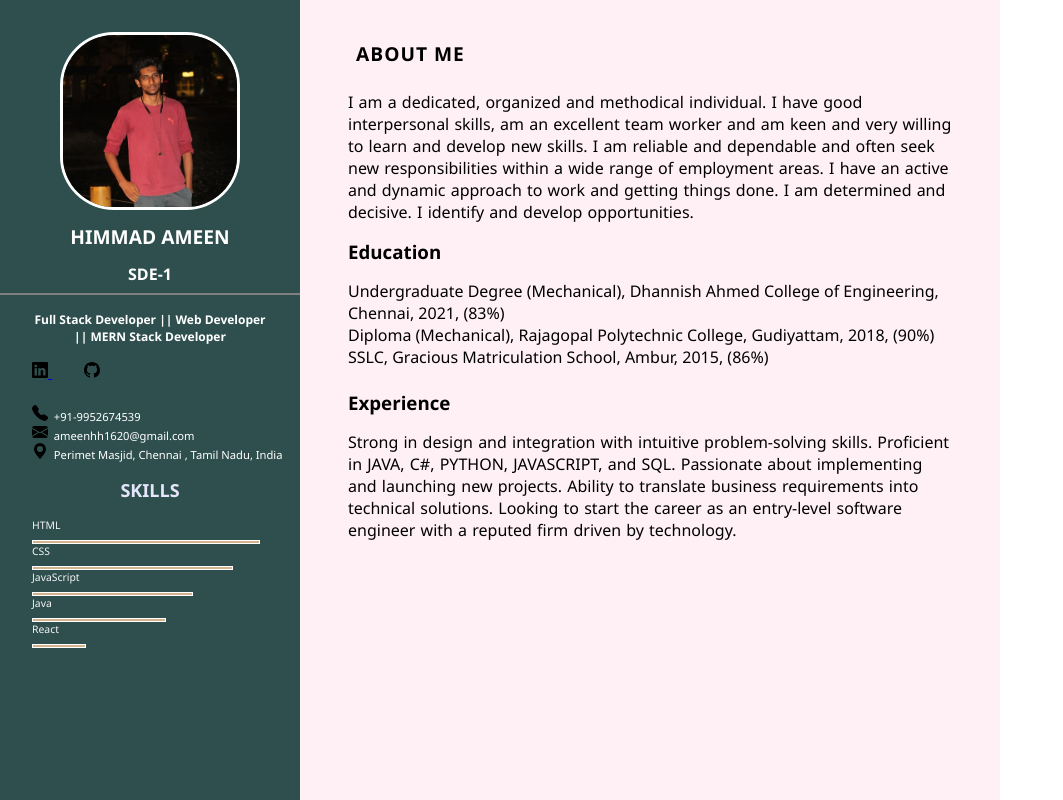
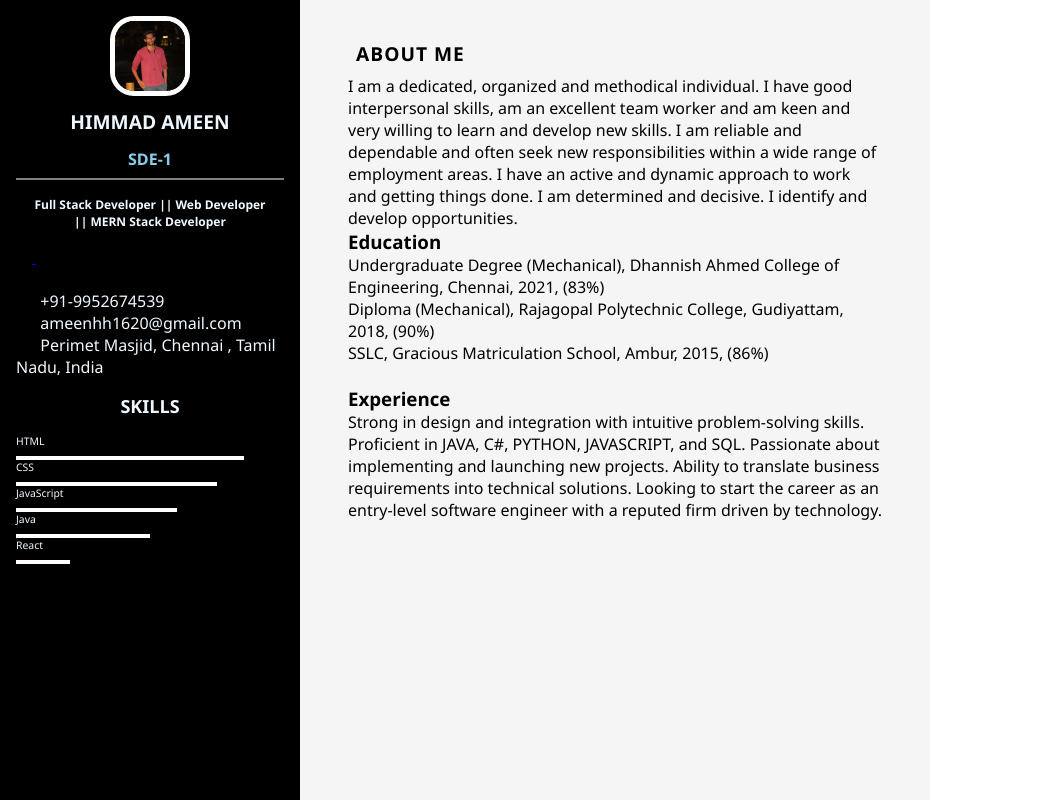
Before and after one commit to himadameen/Selectors-Basic-Selectors-Combinators-Id-selector-Class-selector---Post-Class---Responsive-Resum, a plain HTML site: page index.html in a window 1280 px wide. Shown: the top 800 px of the page, without its empty margins (0-1063 px from the left). Drawn offline with Linux system fonts and the light colour scheme.

Commit message:
my clone changes

```diff
--- a/style.css
+++ b/style.css
@@ -4,122 +4,139 @@
     box-sizing: border-box;
     list-style: none;
     font-family: 'Segoe UI', Tahoma, Geneva, Verdana, sans-serif;
+
 }
-.main-content{
+
+/* Write CSS code below */
+
+.main-content {
+
+    display: grid;
     max-height: 100vh;
     min-height: 1000px;
+    grid-template-columns: 300px 700px;
+}
+
+.left-section {
+    background-color: black;
+    color: aliceblue;
+    grid-column: 1 span;
+  /*  grid-column-start: 1;
+    grid-column-end: 2;  */
+}
+
+.right-section {
+    background-color: whitesmoke;
     width: 90%;
-    /* margin: 20px auto; */
-    /* grid-template-rows: 20% 80%; */
-    grid-template-columns: 300px 700px;
-    display: grid;
+    grid-column: span 1 / span 2;
 
+ /*   grid-column-start: 2;
+    grid-column-end: 3;  */
 }
-.left-section{
-    grid-column: span 1;
-    background-color: darkslategray;
+
+.left-content {
+    padding: 1rem;
 }
-.right-section{
-    background-color: lavenderblush;
-    /* width: 90%; */
-    padding: 2rem 3rem 2rem 3rem;
-    grid-column: span 1 / span 2;
+
+.profile-image img {
+    display: block;
+    margin: auto;
+    border: 5px white solid;
+    border-radius: 30%;
+    width: 30%;
 }
-.profile-image{
-    padding-top: 2rem;
+
+.name {
+    font-size: 1.2rem;
+    font-weight:700;
+    text-align: center;
+    padding: 0.8rem;
+    text-transform: uppercase;
+    word-spacing:0.02px;
+    letter-spacing: 0.02px;
 }
-.profile-image img{
-    margin: auto;
-    display: block;
-    border: solid white;
-    border-radius: 30%;
-    width: 60%;
-}
-.name{
-    color: white;
-    font-size: 1.2rem;
-    font-weight: 700;
-    text-align: center;
-    text-transform: uppercase;
-    letter-spacing: 0.02px;
-    padding: 0.8rem;
-}
-.designation{
-    color: white;
+
+.designation {
     font-size: 1rem;
     text-align: center;
     text-transform: uppercase;
-    padding-bottom: 0.5rem;
+    padding-bottom:0.5rem;
+    color: skyblue;
+
 }
-.description{
-    color: white;
+
+.description {
+    font-size: 0.75rem;
     text-align: center;
-    font-size: 0.75rem;
-    padding: 1rem 1rem 1rem 1rem;
+    padding: 1rem;
 }
-.social-media img{
-    margin-left: 2rem;
+
+.icon a img {
+
+    border-radius: 10px;
+    width: 30px;
+    height: 30px;
+    align-content: center;
+}
+
+.contact span i {
+    width: 10px;
     text-align: center;
 }
-.icons{
-    cursor: pointer;
-}
-.skills{
-    color: lavender;
+
+.skills {
     font-size: 0.75rem;
     text-align: center;
     text-transform: uppercase;
     padding: 1rem 0.5rem;
 }
-.skills-content{
-    padding-left: 2rem;
-}
-.skill-name{
-    color: whitesmoke;
+
+.skill-name {
     font-size: 0.65rem;
     font-weight: 0.65rem;
     text-align: left;
     padding-bottom: 0.5rem;
 }
-.progress-bar{
-    border: 1px solid white;
-    background-color: tan;
-    height: 4px;
+
+.progress-bar {
+border: 1px white solid;
+height: 4px;
+background-color: white;
 }
-.contact-item{
-    padding-left: 2rem;
-    font-size: 0.7rem;
-    color: white;
+
+.bar-1 {
+    width: 90%;
+}
+
+.bar-2 {
+    width: 75%;
+}
+
+.bar-3 {
+    width: 60%;
+}
+
+/*  Write code for the right section here */
+
+.right-main-content {
+    padding: 2rem 3rem;
 
 }
 
-.right-title{
+.right-title {
     text-transform: uppercase;
     font-size: 1.2rem;
     font-weight: 700;
-    padding: 0.5rem;
+    padding: 00.5rem;
     letter-spacing: 1px;
 }
-section{
-    display: block;
-}
-.content{
-    word-spacing: 1px;
-    display: block;
-    margin-block-start: 1em;
-    margin-block-end: 1em;
-    margin-inline-start: 0px;
-    margin-inline-end: 0px;
-}
+
+/* Make the Resume Responsive using Media queries */
+
 @media (max-width: 673px) {
-    .main-content{
-        grid-template-columns: repeat(1, 1fr);
-        /* background-color: mediumaquamarine; */
+    .main-content {
+        grid-template-columns: repeat(1 , 1fr);
+        width: 90%;
         min-height: 1000px;
-        /* float: none; */
-        width: 90%;
-    }
-    .left-section{
-        background-color: lightslategray;
     }
 }
```
